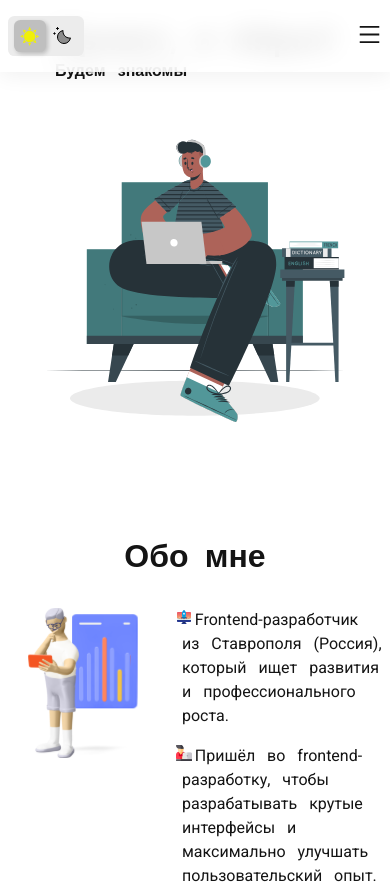
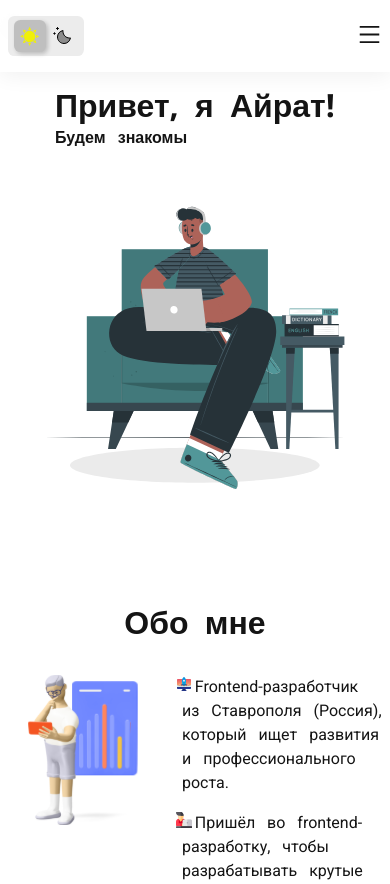
Before and after one commit to Airathabib/My_Site, a Next.js app: page / in a window 390 px wide. Shown: the top 884 px of the page. Built offline with nearby package versions, Linux system fonts and the light colour scheme.

Commit message:
fix Nav background

```diff
--- a/src/app/layout.tsx
+++ b/src/app/layout.tsx
@@ -3,6 +3,8 @@ import { Roboto, Open_Sans } from 'next/font/google';
 import Providers from '@/features/theme/ThemeProvider';
 
 import './globals.scss';
+import Header from '@/components/Header/Header';
+import Footer from '@/components/Footer/Footer';
 
 const roboto = Roboto({
   variable: '--font-roboto',
@@ -27,7 +29,11 @@ export default function RootLayout({
   return (
     <html lang='ru' suppressHydrationWarning>
       <body className={`${open_sans.variable} ${roboto.variable}`}>
-        <Providers>{children}</Providers>
+        <Providers>
+          <Header />
+          <main className='main-content'>{children}</main>
+          <Footer />
+        </Providers>
       </body>
     </html>
   );
--- a/src/entities/Nav/Nav.module.scss
+++ b/src/entities/Nav/Nav.module.scss
@@ -45,8 +45,7 @@
       align-items: center;
       justify-content: center;
       position: fixed;
-      background: inherit;
-      backdrop-filter: blur(25px);
+      background-color: var(--color-neutral-0);
       gap: 3rem;
       opacity: 1;
       left: -100%;
--- a/src/pages/page.tsx
+++ b/src/pages/page.tsx
@@ -1,22 +1,19 @@
 import React from 'react';
-import Header from '@/components/Header/Header';
 import Hero from '@/components/Hero/Hero';
 import About from '@/components/About/About';
 import Experience from '@/components/Experience/Experience';
 import MyStack from '@/components/MyStack/MyStack';
 import MyProjects from '@/components/MyProjects/MyProjects';
-import Footer from '@/components/Footer/Footer';
 
 const MainPage: React.FC = () => {
   return (
     <>
-      <Header />
+      ы
       <Hero />
       <About />
       <Experience />
       <MyStack />
       <MyProjects />
-      <Footer />
     </>
   );
 };
```
Also changed, not shown: src/components/Header/Header.module.scss (+2 -6 lines).
